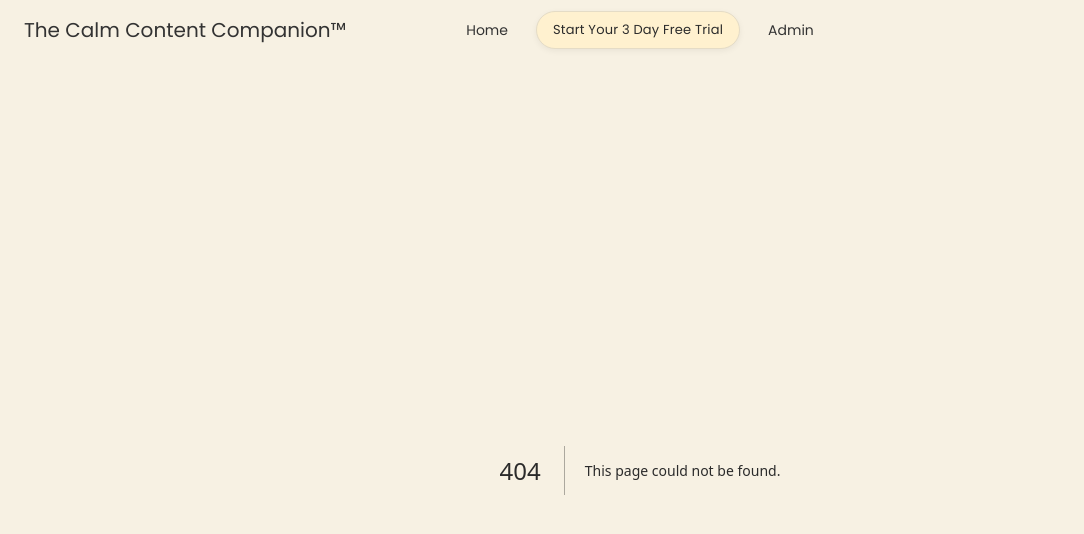
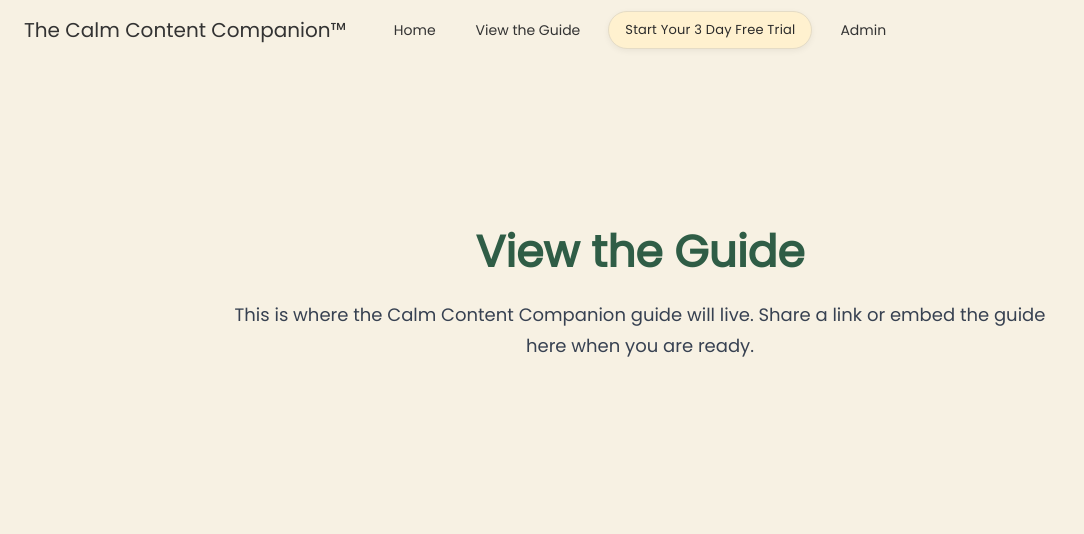
Before and after one commit to gmajors1326/the-calm-content-companion, a Next.js app: page /view-the-guide in a window 1280 px wide. Before the commit this address had no page. Shown: the top 534 px of the page, without its empty margins (0-1084 px from the left). Built offline with nearby package versions, Linux system fonts and the light colour scheme; a web font is replaced by a local one.

Commit message:
Add view-the-guide page

```diff
--- a/app/layout.tsx
+++ b/app/layout.tsx
@@ -40,6 +40,17 @@ export default function RootLayout({ children }: { children: React.ReactNode })
             }}>
               Home
             </a>
+            <a href="/view-the-guide" style={{
+              textDecoration: 'none',
+              color: '#333',
+              fontWeight: '400',
+              fontSize: '14px',
+              padding: '8px 12px',
+              transition: 'color 0.2s',
+              fontFamily: '"Poppins", sans-serif'
+            }}>
+              View the Guide
+            </a>
             <a href="/" style={{
               textDecoration: 'none',
               color: '#2b2b2b',
--- /dev/null
+++ b/app/view-the-guide/page.tsx
@@ -0,0 +1,15 @@
+export default function ViewTheGuidePage() {
+  return (
+    <main style={{ padding: '120px 24px 80px 24px', textAlign: 'center' }}>
+      <div style={{ maxWidth: '820px', margin: '0 auto' }}>
+        <h1 style={{ fontSize: '44px', fontWeight: '700', color: '#2f5d46', marginBottom: '16px' }}>
+          View the Guide
+        </h1>
+        <p style={{ fontSize: '18px', color: '#374151', lineHeight: '1.7', margin: 0 }}>
+          This is where the Calm Content Companion guide will live. Share a link or embed the guide here
+          when you are ready.
+        </p>
+      </div>
+    </main>
+  );
+}
```
